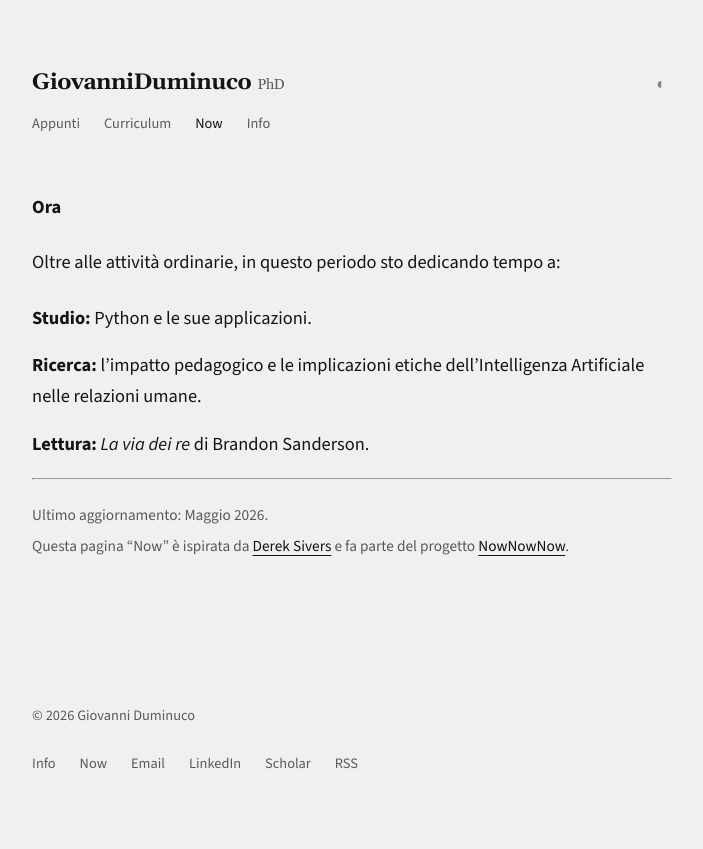
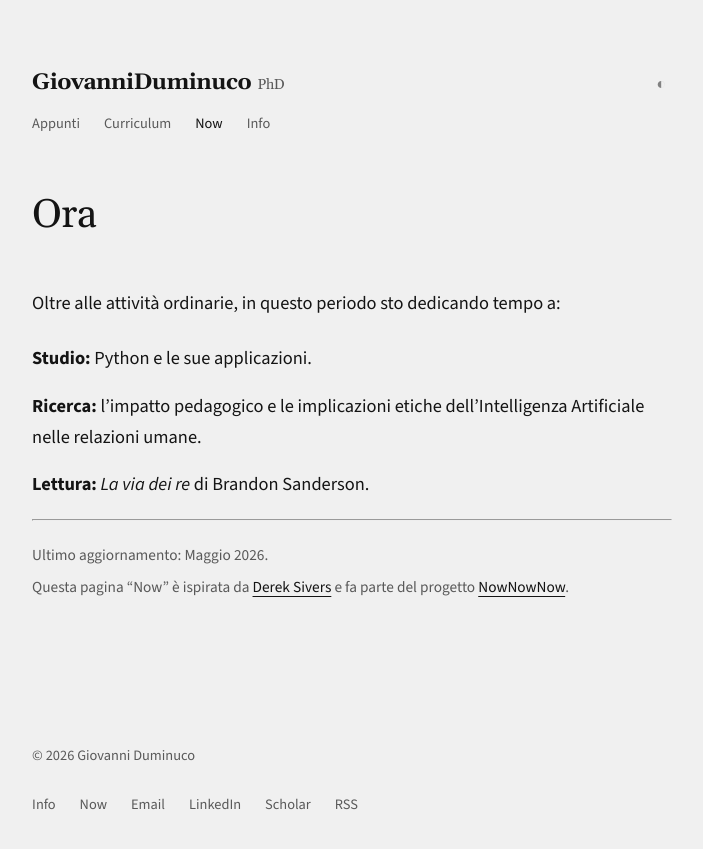
Before and after one commit to dumgio/dumgio.github.io, a Jekyll site: the page built from now.md, in a window 1280 px wide. Shown: the top 849 px of the page, without its empty margins (288-991 px from the left). Built offline with Jekyll 4.4.1, drawn with Linux system fonts in a browser that asks for light colours; comment, search, counter and statistics services are not loaded.

Commit message:
Sistemata pagina Now: hero-intro e stile inline rimosso
Co-Authored-By: Claude Sonnet 4.6 <noreply@anthropic.com>

```diff
--- a/assets/css/style.css
+++ b/assets/css/style.css
@@ -221,6 +221,10 @@ header h1 span.cursor {
   margin-top: 1rem;
 }
 
+.page-note {
+  color: var(--copyright-color);
+}
+
 .hero-intro {
   font-family: var(--heading-font);
   font-size: 2.5rem;
--- a/now.md
+++ b/now.md
@@ -4,7 +4,7 @@ title: Cosa sto facendo
 permalink: /now/
 ---
 
-**Ora**
+<div class="hero-intro">Ora</div>
 
 Oltre alle attività ordinarie, in questo periodo sto dedicando tempo a:
 
@@ -14,7 +14,7 @@ Oltre alle attività ordinarie, in questo periodo sto dedicando tempo a:
 
 ---
 
-<small style="color: var(--copyright-color, gray);">
+<small class="page-note">
   Ultimo aggiornamento: Maggio 2026. <br>
   Questa pagina "Now" è ispirata da <a href="https://sive.rs/" target="_blank" rel="noopener">Derek Sivers</a> e fa parte del progetto <a href="https://nownownow.com/" target="_blank" rel="noopener">NowNowNow</a>.
 </small>
```
